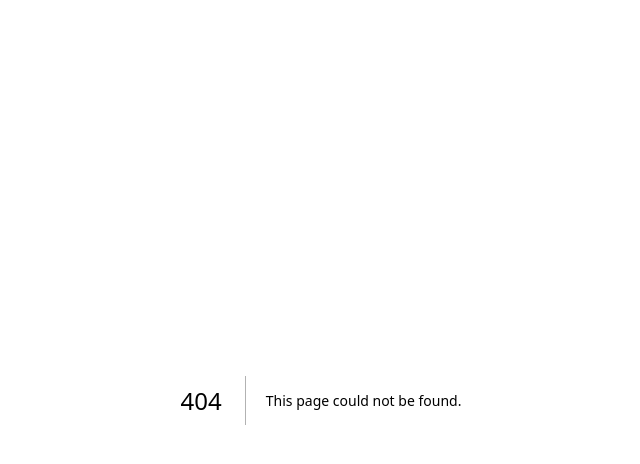
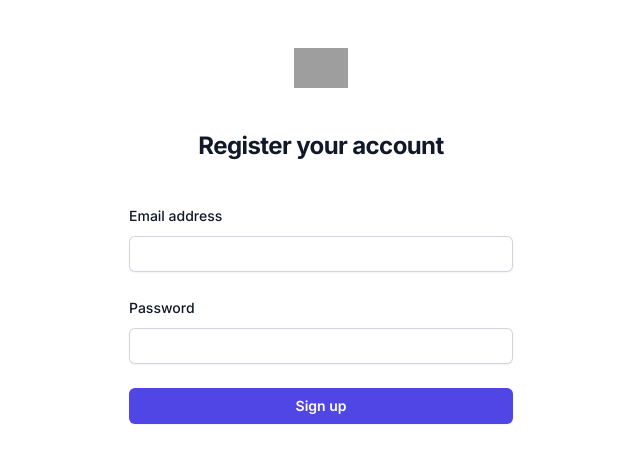
Before and after one commit to alamoda/alamoda-website, a Next.js app: page /register in a window 1280 px wide. Before the commit this address had no page. Shown: the top 464 px of the page, without its empty margins (319-959 px from the left). Built offline with nearby package versions, Linux system fonts and the light colour scheme; grey boxes are pictures that could not be loaded.

Commit message:
Fix register component and register route

```diff
--- a/app/components/Register.tsx
+++ b/app/components/Register.tsx
@@ -1,8 +1,29 @@
 "use client"
 
 import { signIn, signOut } from "next-auth/react"
+import { useRef } from "react";
+import axios from "axios";
 
 export default function Example() {
+    const emailRef = useRef<HTMLInputElement | null>(null);
+    const passwordRef = useRef<HTMLInputElement | null>(null);
+
+    const handleSubmit = async (e: React.MouseEvent<HTMLElement>) => {
+        e.preventDefault();
+        const email = emailRef.current?.value;
+        const password = passwordRef.current?.value;
+        console.log(email, password);
+        try {
+            const { data } = await axios.post("/api/register", {
+              email,
+              password,
+            });
+            console.log(data);
+          } catch (error) {
+            console.log(error);
+          }
+    };
+
     return (
         <>
             {/*
@@ -36,22 +57,7 @@ export default function Example() {
                                     id="email"
                                     name="email"
                                     type="email"
-                                    autoComplete="email"
-                                    required
-                                    className="block w-full rounded-md border-0 py-1.5 text-gray-900 shadow-sm ring-1 ring-inset ring-gray-300 placeholder:text-gray-400 focus:ring-2 focus:ring-inset focus:ring-indigo-600 sm:text-sm sm:leading-6"
-                                />
-                            </div>
-                        </div>
-
-                        <div>
-                            <label htmlFor="email" className="block text-sm font-medium leading-6 text-gray-900">
-                                Email address
-                            </label>
-                            <div className="mt-2">
-                                <input
-                                    id="email"
-                                    name="email"
-                                    type="email"
+                                    ref={emailRef}
                                     autoComplete="email"
                                     required
                                     className="block w-full rounded-md border-0 py-1.5 text-gray-900 shadow-sm ring-1 ring-inset ring-gray-300 placeholder:text-gray-400 focus:ring-2 focus:ring-inset focus:ring-indigo-600 sm:text-sm sm:leading-6"
@@ -70,6 +76,7 @@ export default function Example() {
                                     id="password"
                                     name="password"
                                     type="password"
+                                    ref={passwordRef}
                                     autoComplete="current-password"
                                     required
                                     className="block w-full rounded-md border-0 py-1.5 text-gray-900 shadow-sm ring-1 ring-inset ring-gray-300 placeholder:text-gray-400 focus:ring-2 focus:ring-inset focus:ring-indigo-600 sm:text-sm sm:leading-6"
@@ -79,21 +86,14 @@ export default function Example() {
 
                         <div>
                             <button
-                                onClick={() => signIn('credentials')}
+                                onClick={handleSubmit}
                                 type="submit"
                                 className="flex w-full justify-center rounded-md bg-indigo-600 px-3 py-1.5 text-sm font-semibold leading-6 text-white shadow-sm hover:bg-indigo-500 focus-visible:outline focus-visible:outline-2 focus-visible:outline-offset-2 focus-visible:outline-indigo-600"
                             >
-                                Sign in
+                                Sign up
                             </button>
                         </div>
                     </form>
-
-                    <p className="mt-10 text-center text-sm text-gray-500">
-                        Already have an account?{' '}
-                        <a href="#" className="font-semibold leading-6 text-indigo-600 hover:text-indigo-500">
-                            Login
-                        </a>
-                    </p>
                 </div>
             </div>
         </>
--- /dev/null
+++ b/app/register/page.tsx
@@ -0,0 +1,9 @@
+import Register from '@/app/components/Register';
+
+export default async function Page() {
+    return (
+        <>
+            <Register/>
+        </>
+    )
+}
```
